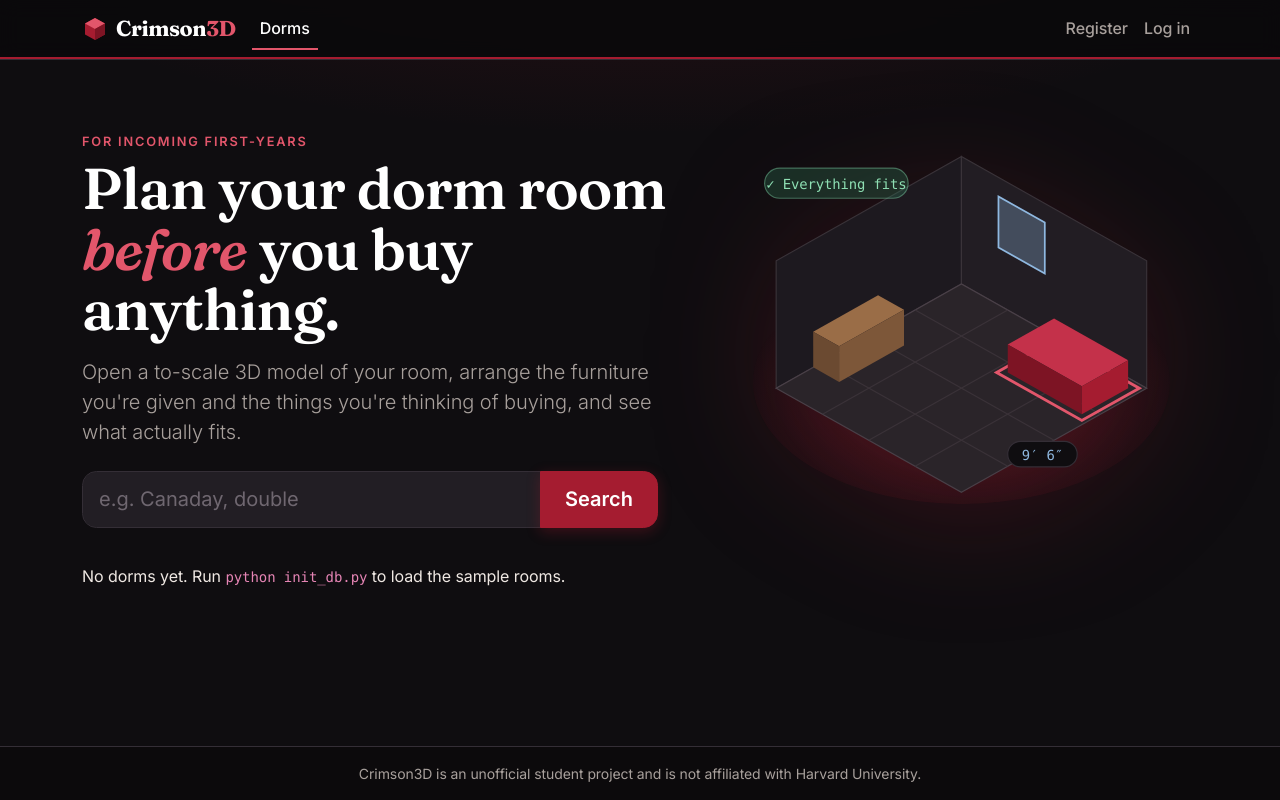
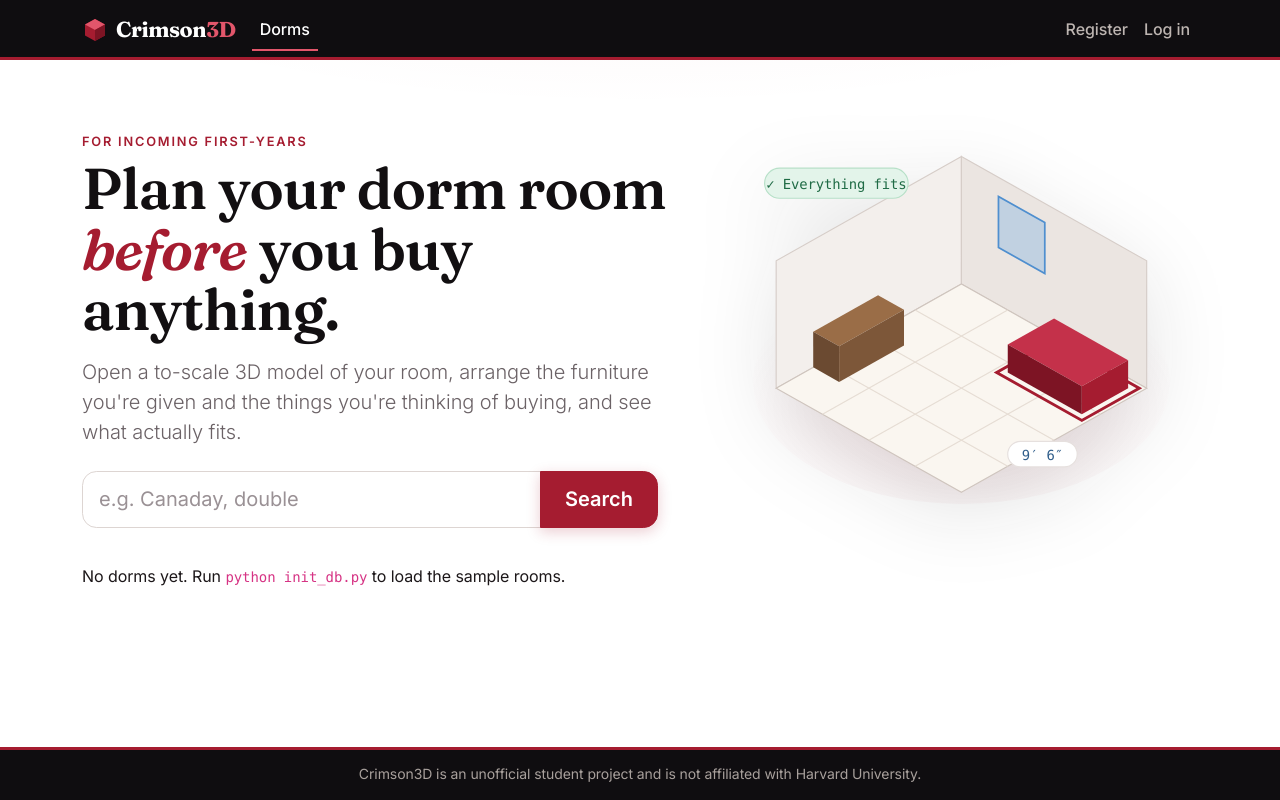
Before and after one commit to gracezhang16/crimson-3d, a Flask app: page / in a window 1280 px wide. Run offline with Flask 3, Linux system fonts and the light colour scheme; parts of the project's set-up code (start-up, migrations or seed data) failed here and were passed over; some libraries are stand-ins or nearby versions.

Commit message:
White theme with crimson and black accents; furniture shaped like furniture
Pages are white again, keeping Fraunces/Inter, crimson accents and the
home hero, framed by a black navbar and footer with crimson rules. The
planner, labels, pill and builder preview return to light colours.

New planner/shapes.js draws each catalog item as the real thing from
boxes and cylinders (bed with legs, mattress and headboard; desk with
drawers; chair; dresser; bookcase with books; wardrobe; lamp; rug;
fridge; futon; bin), all inside the item's footprint so the rules are
unchanged. Issue tints apply to every part; name labels show only on
the selected item.

Co-Authored-By: Claude Opus 5.5 <noreply@anthropic.com>

```diff
--- a/static/css/style.css
+++ b/static/css/style.css
@@ -37,18 +36,20 @@
 }
 
 /* --- Colour and type tokens ---------------------------------------------- */
-:root,
-[data-bs-theme="dark"] {
-    --crimson: #a51c30;            /* buttons, borders, fills */
-    --crimson-deep: #7d1424;
-    --crimson-bright: #e2566b;     /* text and links on dark */
-    --c3-bg: #0f0d10;              /* page */
-    --c3-surface: #18151a;         /* cards, panels */
-    --c3-surface-raised: #221e24;  /* inputs, buttons inside panels */
-    --c3-line: #342e36;            /* borders */
-    --c3-text: #efe8e3;            /* warm off-white */
-    --c3-muted: #a8a09c;
-    --c3-blue: #8fb8e0;            /* measurements, like dimension text */
+:root {
+    --crimson: #a51c30;            /* buttons, accents, links */
+    --crimson-deep: #7d1424;       /* hover and pressed */
+    --crimson-bright: #a51c30;     /* crimson text (on white the main crimson reads well) */
+    --crimson-soft: #fbeef0;       /* tinted panels */
+    --c3-ink: #0f0d10;             /* navbar and footer */
+    --c3-bg: #ffffff;              /* page */
+    --c3-surface: #ffffff;         /* cards */
+    --c3-surface-raised: #f7f4f3;  /* panels, catalog buttons */
+    --c3-line: #e6e0de;            /* borders */
+    --c3-text: #1c1719;            /* near-black, a touch warm */
+    --c3-heading: #120f11;
+    --c3-muted: #6b6266;
+    --c3-blue: #2f5d8a;            /* measurements, like dimension text */
     --c3-nav-height: 3.75rem;      /* the navbar's height; the planner fills the rest */
 
     --font-display: "Fraunces", Georgia, "Times New Roman", serif;
@@ -58,28 +59,27 @@
     /* Bootstrap's own variables, so its components use our palette. */
     --bs-body-font-family: var(--font-body);
     --bs-body-bg: var(--c3-bg);
-    --bs-body-bg-rgb: 15, 13, 16;
     --bs-body-color: var(--c3-text);
-    --bs-body-color-rgb: 239, 232, 227;
-    --bs-emphasis-color: #fff;
+    --bs-body-color-rgb: 28, 23, 25;
+    --bs-emphasis-color: var(--c3-heading);
     --bs-secondary-color: var(--c3-muted);
     --bs-secondary-bg: var(--c3-surface-raised);
-    --bs-tertiary-bg: var(--c3-surface);
+    --bs-tertiary-bg: var(--c3-surface-raised);
     --bs-border-color: var(--c3-line);
-    --bs-link-color: var(--crimson-bright);
-    --bs-link-color-rgb: 226, 86, 107;
-    --bs-link-hover-color: #f08a99;
-    --bs-link-hover-color-rgb: 240, 138, 153;
-    --bs-focus-ring-color: rgb(226 86 107 / 40%);
+    --bs-link-color: var(--crimson);
+    --bs-link-color-rgb: 165, 28, 48;
+    --bs-link-hover-color: var(--crimson-deep);
+    --bs-link-hover-color-rgb: 125, 20, 36;
+    --bs-focus-ring-color: rgb(165 28 48 / 30%);
     --bs-border-radius: 0.6rem;
     --bs-border-radius-sm: 0.45rem;
     --bs-border-radius-lg: 0.9rem;
 }
 
 body {
-    /* A faint crimson glow behind the top of every page. */
+    /* A very faint crimson wash behind the top of every page. */
     background:
-        radial-gradient(1100px 420px at 50% -160px, rgb(165 28 48 / 24%), transparent 70%),
+        radial-gradient(1100px 380px at 50% -160px, rgb(165 28 48 / 7%), transparent 70%),
         var(--c3-bg);
     letter-spacing: -0.005em;
 }
@@ -88,27 +88,24 @@ h1, h2, h3, .h1, .h2, .h3, .display-title {
     font-family: var(--font-display);
     font-weight: 600;
     letter-spacing: -0.015em;
-    color: #fff;
+    color: var(--c3-heading);
 }
 
 ::selection {
-    background: rgb(226 86 107 / 45%);
-    color: #fff;
+    background: rgb(165 28 48 / 20%);
 }
 
 /* Keyboard focus stays clearly visible (SPEC.md 11). */
 :focus-visible {
-    outline: 2px solid var(--crimson-bright);
+    outline: 2px solid var(--crimson);
     outline-offset: 2px;
 }
 
-/* --- Navbar ----------------------------------------------------------------- */
+/* --- Navbar (black, with a crimson rule) ------------------------------------ */
 .c3-navbar {
     min-height: var(--c3-nav-height);
-    background: rgb(10 9 11 / 92%);
-    backdrop-filter: blur(10px);
-    border-bottom: 1px solid var(--c3-line);
-    box-shadow: inset 0 -2px 0 var(--crimson);  /* a thin crimson rule along the bottom */
+    background: var(--c3-ink);
+    box-shadow: inset 0 -3px 0 var(--crimson);  /* a crimson rule along the bottom */
 }
 
 .c3-brand {
@@ -127,11 +124,11 @@ h1, h2, h3, .h1, .h2, .h3, .display-title {
 }
 
 .c3-brand .accent {
-    color: var(--crimson-bright);
+    color: #e2566b;  /* brighter crimson, readable on the black bar */
 }
 
 .c3-navbar .nav-link {
-    color: var(--c3-muted);
+    color: #bdb5b1;
     font-weight: 500;
     border-bottom: 2px solid transparent;
 }
@@ -156,17 +157,6 @@ h1, h2, h3, .h1, .h2, .h3, .display-title {
     .c3-navbar .navbar-nav {
         align-items: center;
     }
-}
-
-/* Decorative room drawing beside the home page headline. */
-.hero-art {
-    width: 100%;
-    max-width: 440px;
-    filter: drop-shadow(0 30px 60px rgb(165 28 48 / 25%));
-}
-
-.hero-art text {
-    font-family: var(--font-mono);
 }
 
 /* --- Buttons, forms, cards, lists, tables, alerts ----------------------------- */
@@ -177,36 +167,34 @@ h1, h2, h3, .h1, .h2, .h3, .display-title {
     --bs-btn-bg: var(--crimson);
     --bs-btn-border-color: var(--crimson);
     --bs-btn-hover-color: #fff;
-    --bs-btn-hover-bg: #b8223a;
-    --bs-btn-hover-border-color: #b8223a;
+    --bs-btn-hover-bg: var(--crimson-deep);
+    --bs-btn-hover-border-color: var(--crimson-deep);
     --bs-btn-active-color: #fff;
-    --bs-btn-active-bg: var(--crimson-deep);
-    --bs-btn-active-border-color: var(--crimson-deep);
-    --bs-btn-disabled-bg: var(--crimson-deep);
-    --bs-btn-disabled-border-color: var(--crimson-deep);
+    --bs-btn-active-bg: #631020;
+    --bs-btn-active-border-color: #631020;
+    --bs-btn-disabled-bg: var(--crimson);
+    --bs-btn-disabled-border-color: var(--crimson);
     font-weight: 600;
-    box-shadow: 0 4px 14px rgb(165 28 48 / 30%);
+    box-shadow: 0 4px 14px rgb(165 28 48 / 22%);
 }
 
 .btn-crimson:hover {
-    box-shadow: 0 6px 20px rgb(165 28 48 / 45%);
+    box-shadow: 0 6px 18px rgb(165 28 48 / 32%);
 }
 
 .form-control,
 .form-select {
-    background-color: var(--c3-surface-raised);
-    border-color: var(--c3-line);
+    border-color: #ddd5d2;
 }
 
 .form-control:focus,
 .form-select:focus {
-    background-color: var(--c3-surface-raised);
-    border-color: var(--crimson-bright);
-    box-shadow: 0 0 0 0.2rem rgb(226 86 107 / 25%);
+    border-color: var(--crimson);
+    box-shadow: 0 0 0 0.2rem rgb(165 28 48 / 15%);
 }
 
 .form-control::placeholder {
-    color: #6f6770;
+    color: #9a9195;
 }
 
 .form-check-input:checked {
@@ -271,7 +257,7 @@ kbd {
 }
 
 .eyebrow {
-    color: var(--crimson-bright);
+    color: var(--crimson);
     font-size: 0.8rem;
     font-weight: 600;
     letter-spacing: 0.14em;
@@ -285,7 +271,7 @@ kbd {
 }
 
 .display-title em {
-    color: var(--crimson-bright);
+    color: var(--crimson);
     font-style: italic;
 }
 
@@ -310,6 +296,17 @@ kbd {
     }
 }
 
+/* Decorative room drawing beside the home page headline. */
+.hero-art {
+    width: 100%;
+    max-width: 440px;
+    filter: drop-shadow(0 24px 40px rgb(15 13 16 / 12%));
+}
+
+.hero-art text {
+    font-family: var(--font-mono);
+}
+
 .section-title {
     font-size: 1.35rem;
     margin-bottom: 1rem;
@@ -382,9 +381,9 @@ kbd {
 }
 
 .c3-footer {
-    border-top: 1px solid var(--c3-line);
-    background: rgb(10 9 11 / 60%);
-    color: var(--c3-muted);
+    background: var(--c3-ink);
+    color: #a8a09c;
+    box-shadow: inset 0 3px 0 var(--crimson);
 }
 
 /* Legacy class kept for any page still using it. */
--- a/static/js/planner/layout.js
+++ b/static/js/planner/layout.js
@@ -15,7 +15,7 @@
  */
 
 import * as THREE from "three";
-import { makeFurniture, setIssueTint } from "./furniture.js";
+import { makeFurniture, setIssueTint, setLabelVisible } from "./furniture.js";
 import { evaluate, findFreeSpot, footprint, footprintBox, itemDimensions, snap, zones } from "./rules.js";
 
 const SELECTION_COLOR = 0xa51c30;  // crimson (SPEC.md 8.4)
@@ -49,6 +49,7 @@ export function createLayout(geometry, catalogById, scene, requestRender) {
     entries.forEach((entry, i) => {
       entry.issue = issues[i];
       setIssueTint(entry.group, entry.issue !== null);
+      setLabelVisible(entry.group, entry === selected); // names show on the selected item only
     });
     updateSelectionOutline(outlineMesh, selected);
     requestRender();
--- a/static/js/planner/scene.js
+++ b/static/js/planner/scene.js
@@ -21,7 +21,7 @@ import { OrbitControls } from "three/addons/OrbitControls.js";
 
 const FIELD_OF_VIEW = 35;           // degrees, top to bottom (SPEC.md 8.2)
 const MAX_PIXEL_RATIO = 2;          // sharper on retina screens, but capped for speed
-const BACKGROUND = 0x161318;        // near-black, matches .planner-scene in planner.css
+const BACKGROUND = 0xe9e5e2;        // warm light grey, matches .planner-scene in planner.css
 // The camera may tilt down to straight overhead (0) but stops just above the
 // horizon, so it never looks up from under the floor.
 const MAX_POLAR_ANGLE = Math.PI / 2 - 0.05;
--- a/templates/layout.html
+++ b/templates/layout.html
@@ -1,7 +1,5 @@
 <!DOCTYPE html>
-{# data-bs-theme="dark" switches Bootstrap to its dark mode; style.css tunes
-   the colours to near-black and crimson. #}
-<html lang="en" data-bs-theme="dark">
+<html lang="en">
 <head>
     <meta charset="utf-8">
     <meta name="viewport" content="width=device-width, initial-scale=1">
@@ -35,7 +33,9 @@
     {# `endpoint` names the current route (e.g. "pages.my_layouts") so the
        matching navbar link can be marked as the current page. #}
     {% set endpoint = request.endpoint or "" %}
-    <nav class="navbar navbar-expand-md c3-navbar sticky-top">
+    {# data-bs-theme="dark" on the black navbar alone makes Bootstrap draw its
+       menu button and dropdowns in light-on-dark colours. #}
+    <nav class="navbar navbar-expand-md c3-navbar sticky-top" data-bs-theme="dark">
         <div class="container">
             <a class="navbar-brand c3-brand" href="{{ url_for('pages.index') }}">
                 {# A small isometric cube: the "3D" in Crimson3D. Decorative only. #}
```
Also changed, not shown: other parts of static/css/style.css (+39 -36 lines), docs/decisions.md (+8 -0 lines), static/css/planner.css (+13 -13 lines), static/js/planner/furniture.js (+32 -7 lines), static/js/planner/rules.js (+10 -6 lines), static/js/planner/shapes.js (added, +250 -0 lines), templates/index.html (+11 -11 lines), tests/rules.test.mjs (+3 -1 lines).
